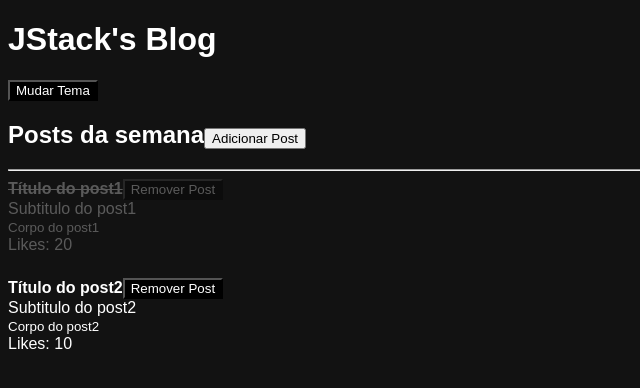
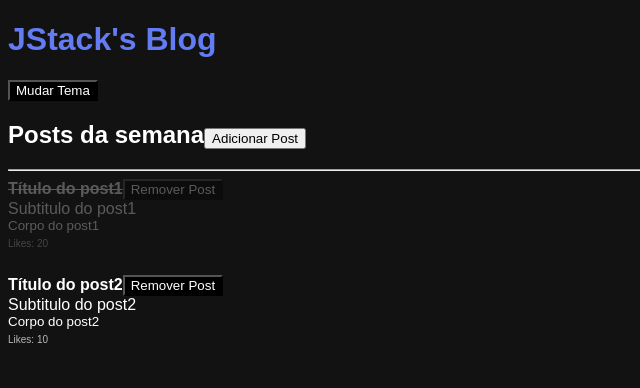
Before and after one commit to oricardos/JStack, a React app in the folder front/: page / in a window 1280 px wide. Shown: the top 388 px of the page, without its empty margins (0-640 px from the left). Built offline with nearby package versions, Linux system fonts and the light colour scheme.

Commit message:
css-in-js

```diff
--- a/front/src/components/Header.js
+++ b/front/src/components/Header.js
@@ -2,12 +2,17 @@ import React, { useContext } from "react";
 import PropTypes from "prop-types";
 import Button from "./Button";
 import { ThemeContext } from "../context/ThemeContext";
+import styled from "styled-components";
+
+const Title = styled.h1`
+  color: #637BF3
+`;
 
 export default function Header({ title, children }) {
   const { onToggleTheme } = useContext(ThemeContext);
   return (
     <header>
-      <h1>{title}</h1>
+      <Title>{title}</Title>
       <Button onClick={onToggleTheme}>Mudar Tema</Button>
       {children}
       <hr />
--- a/front/src/components/Post/index.js
+++ b/front/src/components/Post/index.js
@@ -2,6 +2,7 @@ import React from "react";
 import PropTypes from "prop-types";
 import PostHeader from "../PostHeader";
 import * as styles from "./Post.scss";
+import { Subtitle, Likes } from "./styles";
 
 console.log(styles);
 export default function Post({ post, onRemove }) {
@@ -10,10 +11,8 @@ export default function Post({ post, onRemove }) {
       <PostHeader post={post} onRemove={onRemove} />
       <br />
       <span>{post.subtitle}</span>
-      <br />
-      <small>{post.body}</small>
-      <br />
-      Likes: {post.likes}
+      <Subtitle>{post.body}</Subtitle>
+      <Likes>Likes: {post.likes}</Likes>
     </article>
   );
 }
--- /dev/null
+++ b/front/src/components/Post/styles.js
@@ -0,0 +1,10 @@
+import styled from "styled-components";
+
+export const Subtitle = styled.small`
+    display: block;
+`;
+
+export const Likes = styled.span`
+    font-size: 10px;
+    opacity: 0.7;
+`;
```
